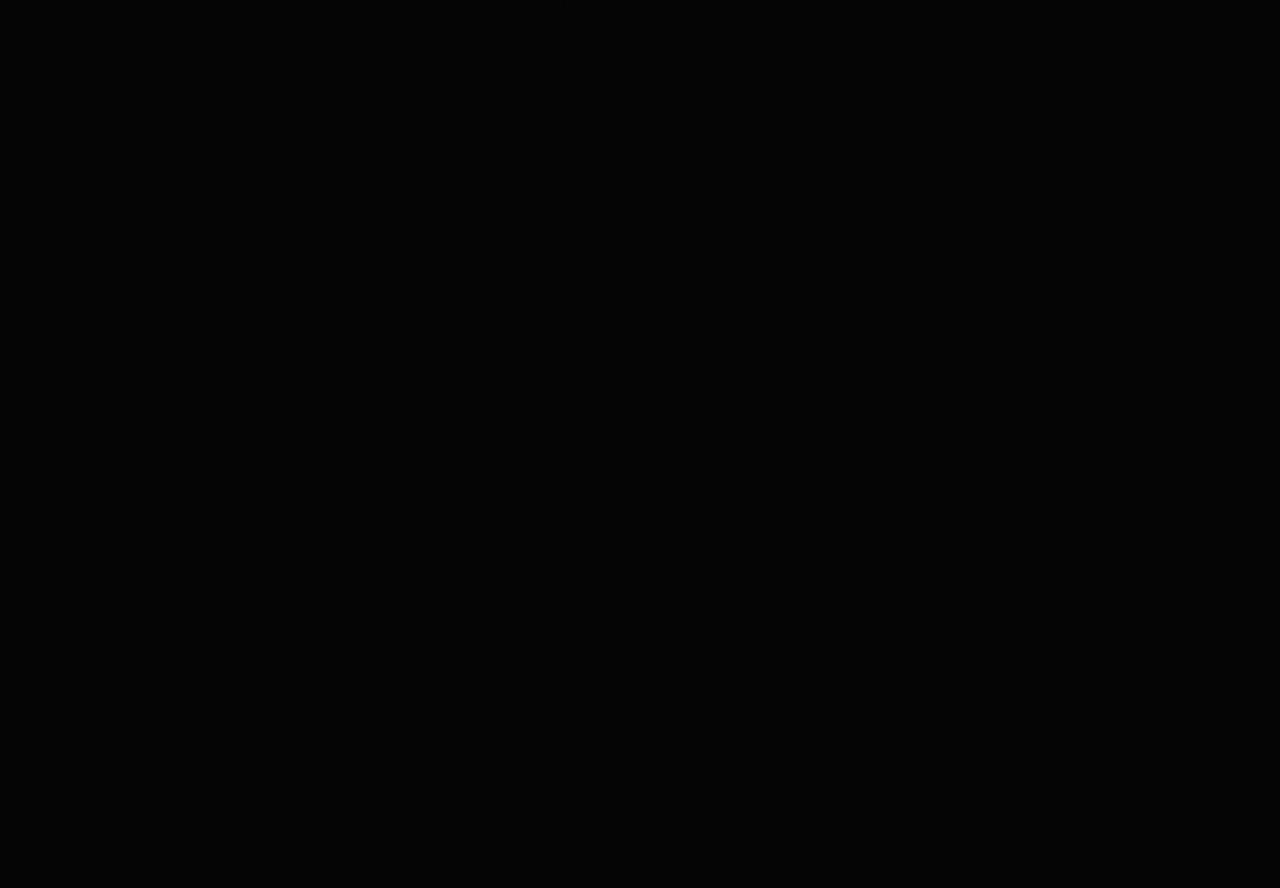
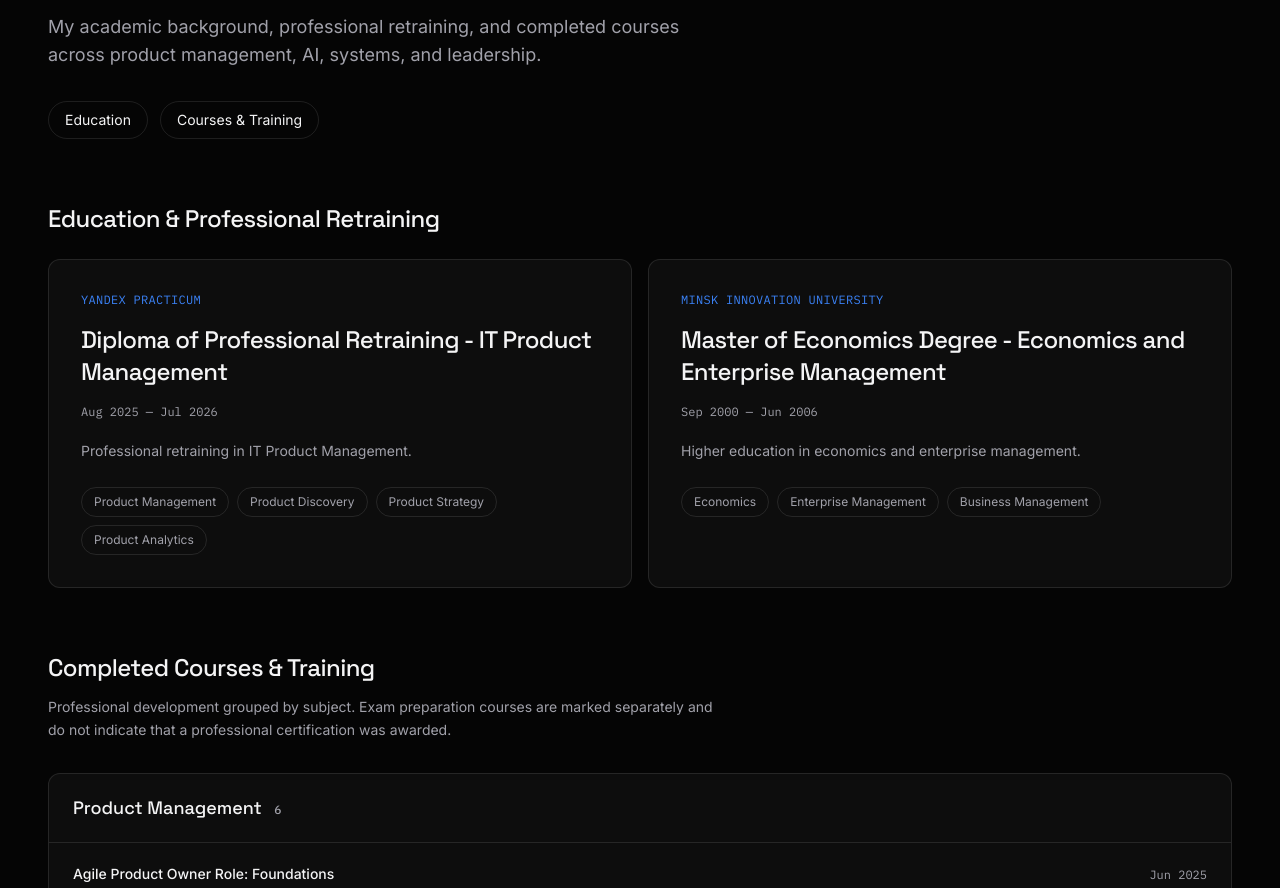
Before and after one commit to wisheradam/adamwisher-portfolio, a Next.js app: page /education in a window 1280 px wide. Before the commit this address had no page. Shown: the part 412-1300 px from the top of the page. Before the commit the page ends 800 px from the top, so only its background shows below. Built offline with nearby package versions, Linux system fonts and the light colour scheme.

Commit message:
Replace Learning with Education and completed training page

```diff
--- /dev/null
+++ b/app/education/page.tsx
@@ -0,0 +1,103 @@
+import type { Metadata } from "next";
+import Link from "next/link";
+import { education } from "@/data/knowledge/education";
+import { certifications } from "@/data/knowledge/certifications";
+import type { KnowledgeRecord } from "@/data/knowledge/types";
+
+export const metadata: Metadata = {
+  title: "Education & Training — Adam Wisher",
+  description: "Academic education, professional retraining, completed courses, and practical training across product management, AI, technology, and leadership.",
+};
+
+function date(value?: string) {
+  if (!value) return "";
+  const [year, month] = value.split("-");
+  return month ? new Intl.DateTimeFormat("en", { month: "short", year: "numeric", timeZone: "UTC" }).format(new Date(`${year}-${month}-01T00:00:00Z`)) : year;
+}
+
+function topic(record: KnowledgeRecord) {
+  const text = `${record.title} ${(record.skills ?? []).join(" ")}`.toLowerCase();
+  if (/generative ai|ai leadership|ai for/.test(text)) return "AI & Cloud";
+  if (/aws|cloud computing/.test(text)) return "AI & Cloud";
+  if (/python|sap|salesforce|erp|jira/.test(text)) return "Technology & Business Systems";
+  if (/research|user data|regression|a\/b/.test(text)) return "Research & Analytics";
+  if (/product management|product owner|product launch|product strategy/.test(text)) return "Product Management";
+  if (/agile|scrum|kanban|lean|software project|project management/.test(text)) return "Agile & Delivery";
+  return "Leadership & Communication";
+}
+
+const topics = ["Product Management", "AI & Cloud", "Research & Analytics", "Agile & Delivery", "Technology & Business Systems", "Leadership & Communication"];
+
+export default function EducationPage() {
+  const studies = education.filter((record) => record.public);
+  const courses = certifications.filter((record) => record.public).sort((a, b) => (b.period?.to ?? "").localeCompare(a.period?.to ?? ""));
+
+  return (
+    <main className="mx-auto min-h-screen max-w-7xl px-6 py-8 lg:px-12 lg:py-12">
+      <header className="flex items-center justify-between border-b border-border pb-6">
+        <Link href="/" className="focus-ring rounded-sm font-display text-sm font-medium">Adam Wisher</Link>
+        <Link href="/" className="focus-ring rounded-sm font-mono text-xs uppercase tracking-wide text-muted-foreground transition-colors hover:text-foreground">← Home</Link>
+      </header>
+
+      <section className="py-16 lg:py-24" aria-labelledby="education-heading">
+        <p className="font-mono text-xs uppercase tracking-[0.18em] text-accent">Education & Training</p>
+        <h1 id="education-heading" className="mt-4 max-w-3xl font-display text-4xl font-medium tracking-tight sm:text-6xl">A foundation in business.<br />A focus on product and technology.</h1>
+        <p className="mt-6 max-w-2xl text-base leading-relaxed text-muted-foreground sm:text-lg">My academic background, professional retraining, and completed courses across product management, AI, systems, and leadership.</p>
+
+        <nav aria-label="Education sections" className="mt-8 flex flex-wrap gap-3 text-sm">
+          <a href="#formal-education" className="focus-ring rounded-full border border-border px-4 py-2 transition-colors hover:border-accent">Education</a>
+          <a href="#courses" className="focus-ring rounded-full border border-border px-4 py-2 transition-colors hover:border-accent">Courses & Training</a>
+        </nav>
+
+        <section id="formal-education" className="scroll-mt-8 pt-16" aria-labelledby="formal-heading">
+          <h2 id="formal-heading" className="font-display text-2xl font-medium tracking-tight">Education & Professional Retraining</h2>
+          <div className="mt-6 grid gap-4 md:grid-cols-2">
+            {studies.map((record) => (
+              <article key={record.id} className="rounded-lg border border-border bg-surface p-6 sm:p-8">
+                <p className="font-mono text-xs uppercase tracking-wide text-accent">{record.organization}</p>
+                <h3 className="mt-4 font-display text-2xl font-medium tracking-tight">{record.title}</h3>
+                <p className="mt-4 font-mono text-xs text-muted-foreground">{date(record.period?.from)} — {date(record.period?.to)}</p>
+                <p className="mt-5 text-sm leading-relaxed text-muted-foreground">{record.summary}</p>
+                <ul className="mt-6 flex flex-wrap gap-2" aria-label="Fields of study">
+                  {record.skills?.map((skill) => <li key={skill} className="rounded-full border border-border px-3 py-1.5 text-xs text-muted-foreground">{skill}</li>)}
+                </ul>
+              </article>
+            ))}
+          </div>
+        </section>
+
+        <section id="courses" className="scroll-mt-8 pt-16" aria-labelledby="courses-heading">
+          <h2 id="courses-heading" className="font-display text-2xl font-medium tracking-tight">Completed Courses & Training</h2>
+          <p className="mt-3 max-w-2xl text-sm leading-relaxed text-muted-foreground">Professional development grouped by subject. Exam preparation courses are marked separately and do not indicate that a professional certification was awarded.</p>
+          <div className="mt-8 space-y-8">
+            {topics.map((group) => {
+              const items = courses.filter((record) => topic(record) === group);
+              if (!items.length) return null;
+              return (
+                <section key={group} aria-label={group} className="overflow-hidden rounded-lg border border-border bg-surface">
+                  <h3 className="border-b border-border px-6 py-5 font-display text-lg font-medium">{group} <span className="ml-2 font-mono text-xs text-muted-foreground">{items.length}</span></h3>
+                  <ul className="divide-y divide-border">
+                    {items.map((record) => {
+                      const prep = /certification preparation|certification preparation training/i.test(record.summary);
+                      return (
+                        <li key={record.id} className="px-6 py-5 sm:flex sm:items-start sm:justify-between sm:gap-8">
+                          <div className="min-w-0">
+                            <h4 className="text-sm font-medium leading-relaxed">{record.title}</h4>
+                            <p className="mt-1 text-sm text-muted-foreground">{record.organization}</p>
+                            {prep ? <span className="mt-2 inline-block rounded-full border border-accent/30 bg-accent/10 px-2.5 py-1 font-mono text-[10px] uppercase tracking-wide text-accent">Exam preparation</span> : null}
+                            {record.id.startsWith("training-") ? <p className="mt-2 max-w-2xl text-sm leading-relaxed text-muted-foreground">{record.summary}</p> : null}
+                          </div>
+                          <p className="mt-3 shrink-0 font-mono text-xs text-muted-foreground sm:mt-1">{date(record.period?.to)}</p>
+                        </li>
+                      );
+                    })}
+                  </ul>
+                </section>
+              );
+            })}
+          </div>
+        </section>
+      </section>
+    </main>
+  );
+}
--- /dev/null
+++ b/app/learning/page.tsx
@@ -0,0 +1,5 @@
+import { redirect } from "next/navigation";
+
+export default function LearningPage() {
+  redirect("/education");
+}
--- a/components/home/hero-navigation.tsx
+++ b/components/home/hero-navigation.tsx
@@ -8,7 +8,7 @@ const primaryLinks = [
   { label: "Projects", href: "/projects" },
   { label: "Work", href: "/work" },
   { label: "Visuals", href: "/visuals" },
-  { label: "Learning", href: "/learning" },
+  { label: "Education", href: "/education" },
   { label: "About", href: "/about" },
   { label: "Contact", href: "/contact" },
   { label: "Mail", href: "/mail" },
```
